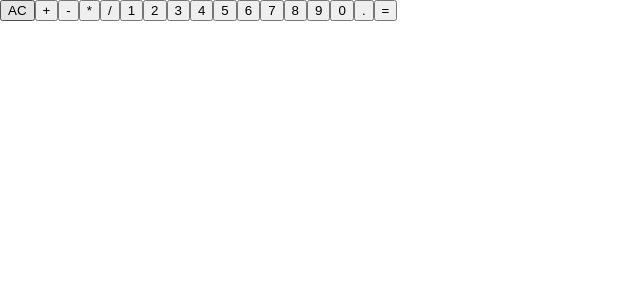
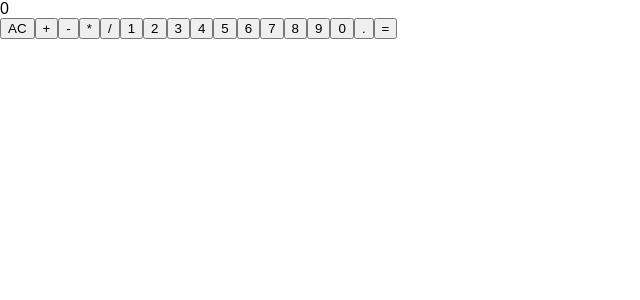
Before and after one commit to sahilmob/free-code-camp-frontend-libraries-calculator, a React (Create React App) app: page / in a window 1280 px wide. Shown: the top 300 px of the page, without its empty margins (0-640 px from the left). Built offline with nearby package versions, Linux system fonts and the light colour scheme; the HTML template or start-up script is replaced by a standard one.

Commit message:
Add placeholder to display math operations and result

```diff
--- a/src/App.js
+++ b/src/App.js
@@ -12,6 +12,8 @@ class App extends Component {
   render() {
     return (
       <div className="App">
+        <div></div>
+        <div id="display">0</div>
         <ButtonWide numString="clear" number="AC" />
         <ButtonNormal numString="add" number="+" />
         <ButtonNormal numString="subtract" number="-" />
```
